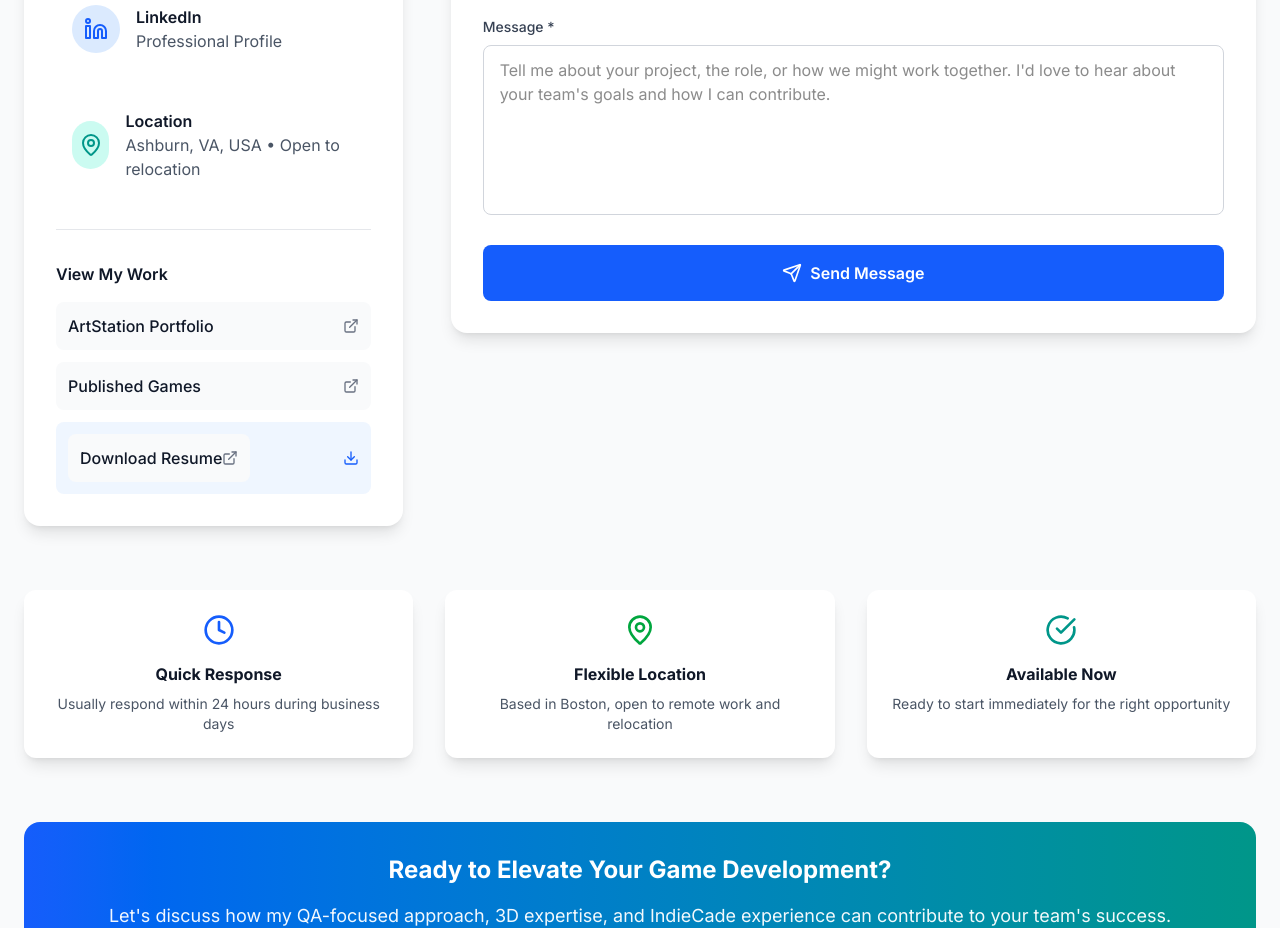
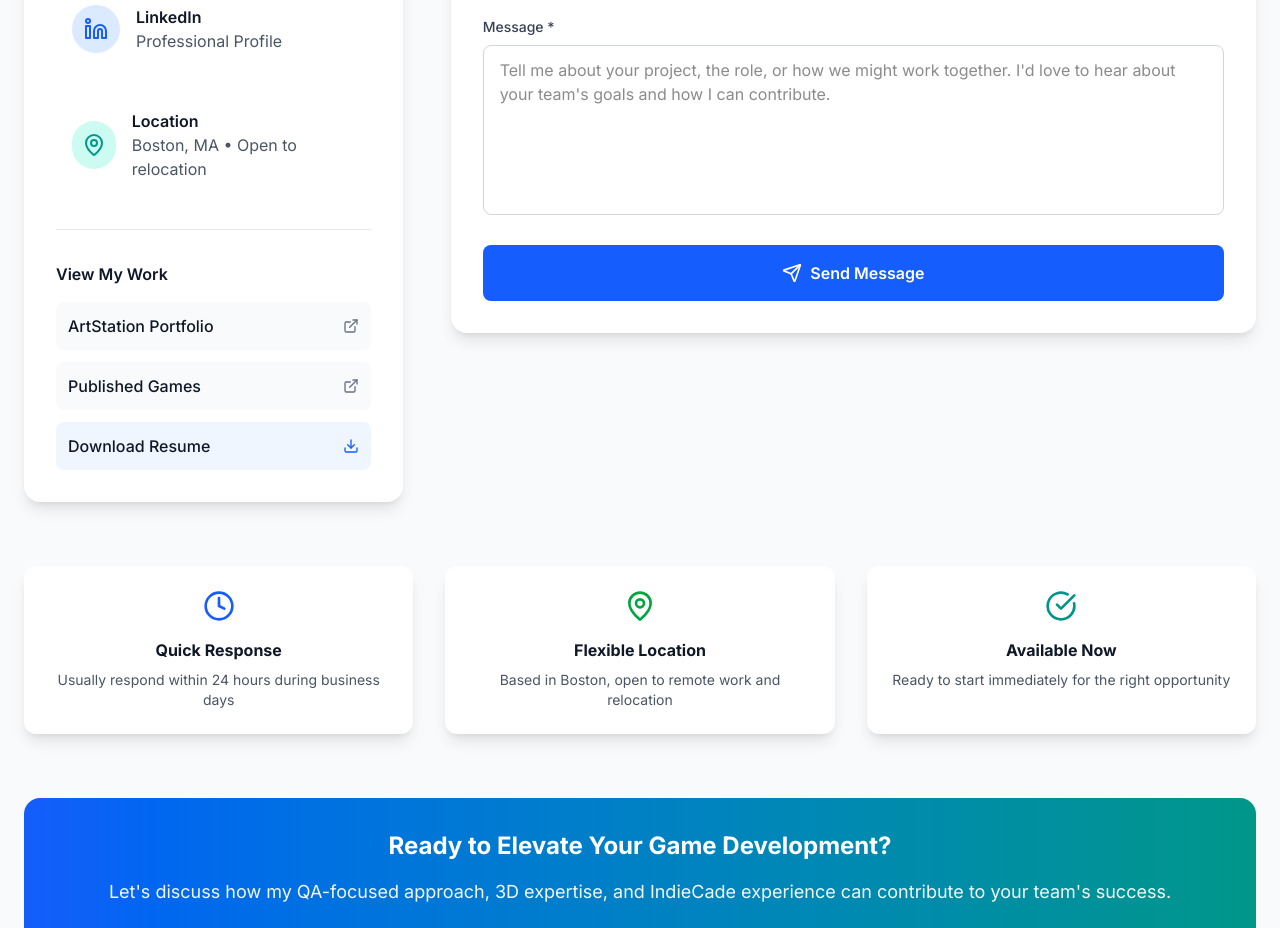
Before and after one commit to AtharvaSawant616/AtharvaWebsite, a Next.js app: page / in a window 1280 px wide. Shown: the part 10380-11308 px from the top of the page. Built offline with nearby package versions, Linux system fonts and the light colour scheme.

Commit message:
Revert "Update ContactSection.tsx"
This reverts commit 5b7e6f4db1c0d42d29de88320a8e7d52421bf113.

```diff
--- a/src/app/components/ContactSection.tsx
+++ b/src/app/components/ContactSection.tsx
@@ -123,7 +123,7 @@ const ContactSection = () => {
                   </div>
                   <div>
                     <div className="font-semibold text-gray-900">Location</div>
-                    <div className="text-gray-600">Ashburn, VA, USA • Open to relocation</div>
+                    <div className="text-gray-600">Boston, MA • Open to relocation</div>
                   </div>
                 </div>
               </div>
@@ -151,15 +151,7 @@ const ContactSection = () => {
                     <ExternalLink className="w-4 h-4 text-gray-500" />
                   </a>
                   <button className="flex items-center justify-between w-full p-3 bg-blue-50 rounded-lg hover:bg-blue-100 transition-colors">
-                    <a
-                      href="https://drive.google.com/file/d/1Tq-PuhoZSBEYZYrI71XVsg4ZESH3C275/view?usp=sharing"
-                      target="_blank"
-                      rel="noopener noreferrer"
-                      className="flex items-center justify-between p-3 bg-gray-50 rounded-lg hover:bg-gray-100 transition-colors"
-                    >
-                      <span className="font-medium text-gray-900">Download Resume</span>
-                      <ExternalLink className="w-4 h-4 text-gray-500" />
-                    </a>
+                    <span className="font-medium text-gray-900">Download Resume</span>
                     <Download className="w-4 h-4 text-blue-600" />
                   </button>
                 </div>
```
